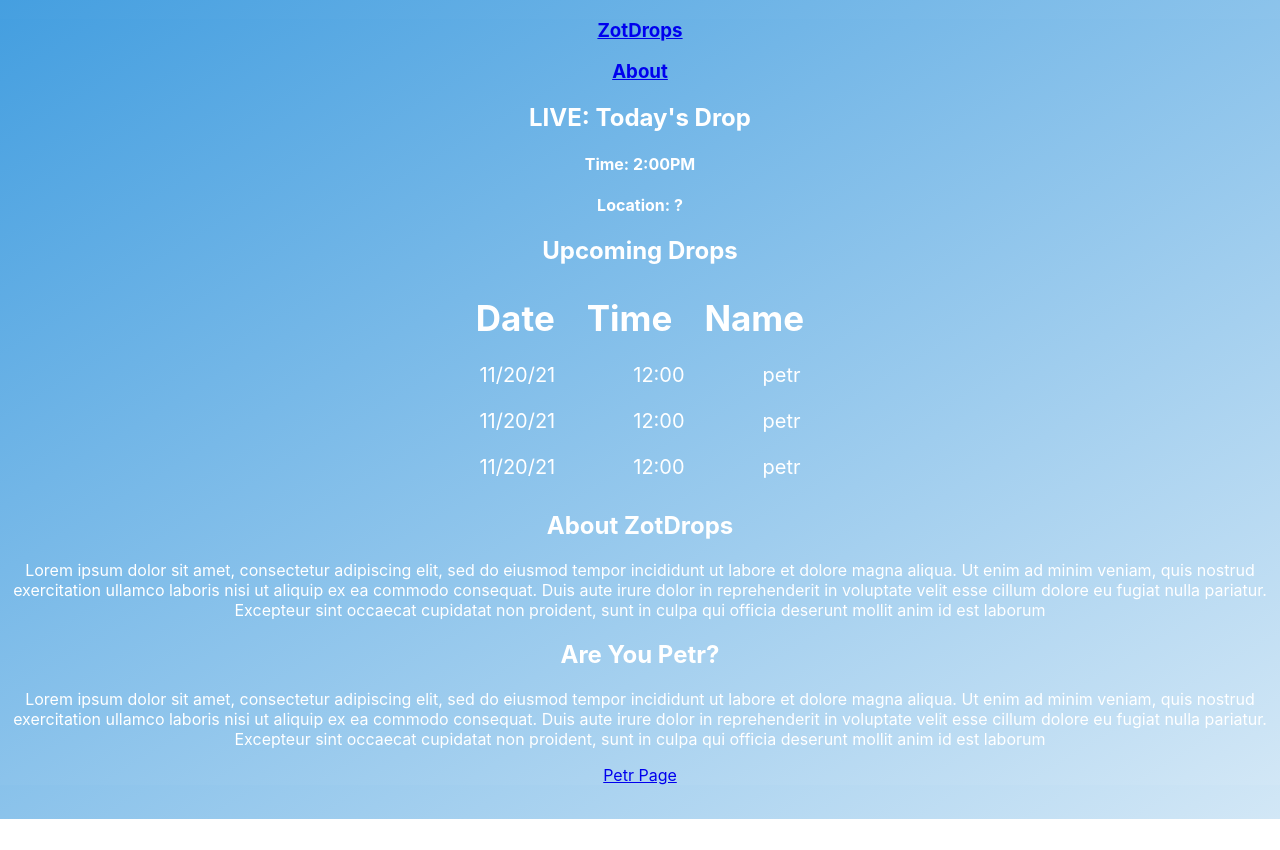
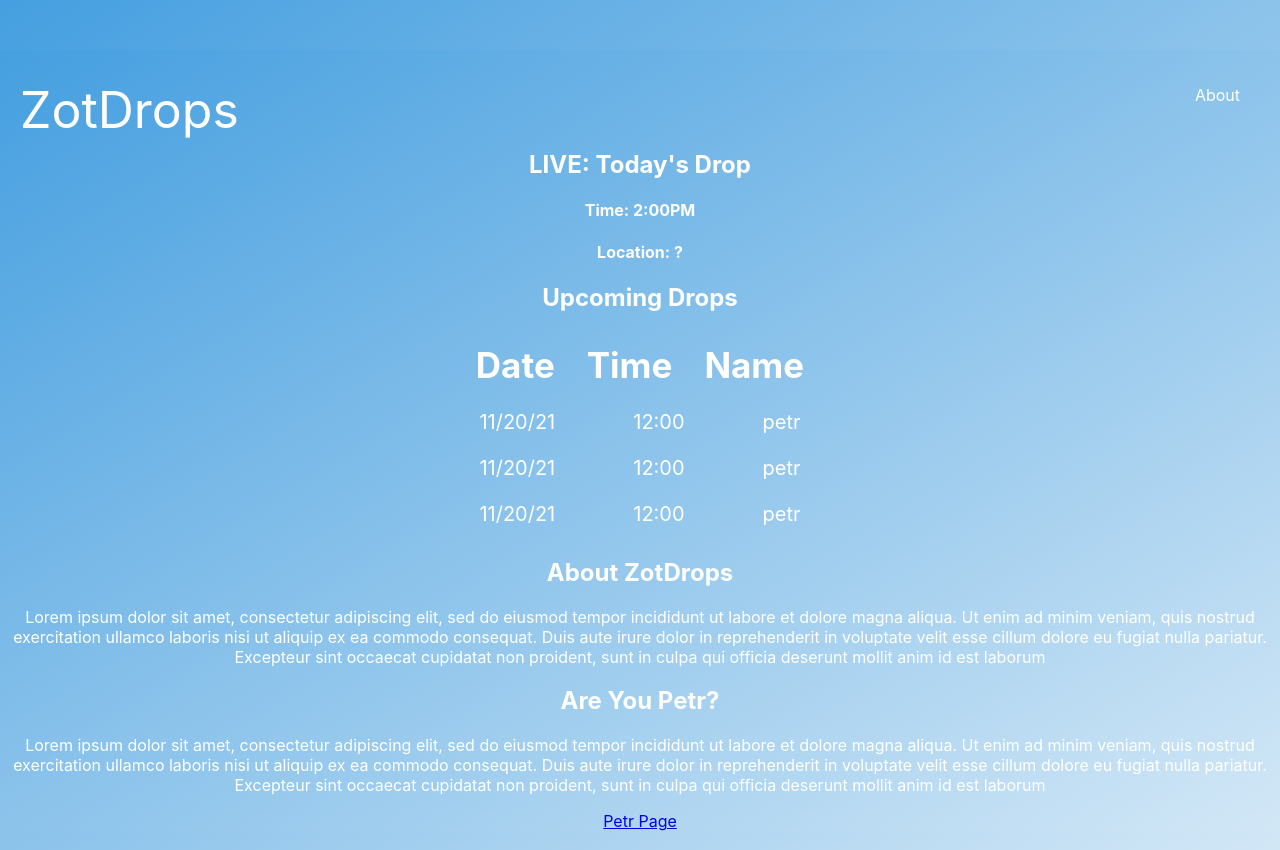
Before and after one commit to CodingPenguin/zotdrops, a React (Create React App) app in the folder zotdrops/: page / in a window 1280 px wide. Before the commit the page ends 819 px from the top, so only its background shows below. Built offline with nearby package versions, Linux system fonts and the light colour scheme.

Commit message:
Styling homepage header.

```diff
--- a/zotdrops/src/App.css
+++ b/zotdrops/src/App.css
@@ -45,6 +45,11 @@ body {
   }
 }
 
+.className{
+  padding: 50px 0px;
+  margin: 50px
+}
+
 .date-entry{
   color: white;
   font-size: 20px;
@@ -70,3 +75,50 @@ body {
   font-size: 35px;
   padding: 10px 15px;
 }
+
+.header {
+  width: '100%';
+  padding: 25px 0px;
+  margin: 50px 0px;
+}
+
+.navbar {
+  text-decoration: none;
+  color: white;
+}
+
+#title {
+  display: flex;
+  justify-content: left;
+  font-size: 50px;
+  align-items: left;
+  padding: 5px 20px;
+  float: left;
+  width: '100vh';
+}
+
+.zotdrop-style{
+  display: flex;
+  justify-content: left;
+  font-size: 50px;
+  align-items: left;
+  padding: 5px 20px;
+
+}
+
+#about {
+  display: flex;
+  align-items: right;
+  justify-content: right;
+  float: right;
+  padding: 5px 20px;
+  width: '50vh';
+}
+
+.about-style{
+  display: flex;
+  align-items: right;
+  justify-content: right;
+  float: right;
+  padding: 5px 20px;
+}
--- a/zotdrops/src/App.js
+++ b/zotdrops/src/App.js
@@ -15,8 +15,8 @@ function App() {
         <Router>
         <NavBar />
           <Routes>
-            <Route path="/" element = {<HomePage />} />
-            <Route path="/about" element = {<About />} />
+            <Route class= "zotdrop-style" path="/" element = {<HomePage />} />
+            <Route class = "about-style" path="/about" element = {<About />} />
             <Route path="/signin" element = {<SignIn />} />
           </Routes>
         </Router>
--- a/zotdrops/src/LiveDrop.js
+++ b/zotdrops/src/LiveDrop.js
@@ -2,7 +2,7 @@ import React from "react";
 
 function LiveDrop() {
     return (
-        <div>
+        <div className = "live-drop">
             <h2>LIVE: Today's Drop</h2>
             <h4>Time: 2:00PM</h4>
             <h4>Location: ?</h4>
--- a/zotdrops/src/NavBar.js
+++ b/zotdrops/src/NavBar.js
@@ -7,13 +7,13 @@ import App from "./App";
 
 function NavBar() {
     return (
-        <div>
-                <h3>
-                    <Link to="/" class="navbar-title">ZotDrops</Link>
-                </h3>
-                <h3>
-                    <Link to="/about" class="navrbar-link">About</Link>
-                </h3>
+        <div class="header">
+                <div>
+                    <Link to="/" class="navbar" id="title">ZotDrops</Link>
+                </div>
+                <div class= "about-style">
+                    <Link to="/about" class="navbar" id="about">About</Link>
+                </div>
         </div>
     );
 }
```
